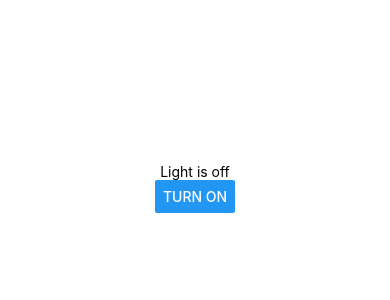
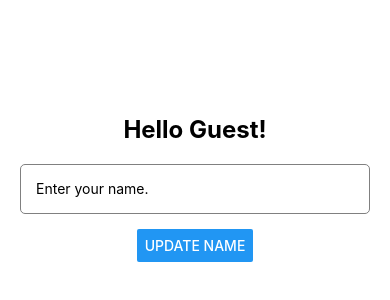
Before and after one commit to VS-PRAVIN/ForReactPractice, a React Native app: screen / in a window 390 px wide. Shown: the part 234-534 px from the top of the page. Built offline with nearby package versions, Linux system fonts and the light colour scheme.

Commit message:
Practice for Input Text

```diff
--- a/src/App.js
+++ b/src/App.js
@@ -1,18 +1,30 @@
 import React,{useState} from 'react';
-import {Text,View,Button} from 'react-native';
-import {styles} from './App.styles'
+import { View, Text, TextInput, Button} from 'react-native';
+import { styles} from './App.styles';
 
 export default function App(){
-  const [isOn,setIsOn] = useState(false);
+  const [name, setName] = useState('');
 
-  return(
-  <View style={styles.container}>
-    <Text>
-      Light is {isOn ? 'on' : 'off'}
-    </Text>
+  const [submittedText, setSubmittedText] = useState('Guest');
 
-    <Button title={isOn ?'Turn off' : 'Turn on'} onPress={() => setIsOn(!isOn)}/>
+  const handleUpdate = () => {
+    if(name.trim() !==''){
+      setSubmittedText(name);
+      setName('');
+    }
+  }
 
-  </View>
+  return (
+    <View style={styles.Container}>
+      <Text style={styles.title}>Hello {submittedText}!</Text>
+      <TextInput
+      style={styles.input}
+      placeholder="Enter your name."
+      value={name}
+      onChangeText={(text) => setName(text)}
+      />
+
+      <Button title="Update Name" onPress={handleUpdate}/>
+    </View>
   );
 }
--- a/src/App.styles.js
+++ b/src/App.styles.js
@@ -1,10 +1,26 @@
-import { StyleSheet } from 'react-native';
+import {StyleSheet} from 'react-native';
 
 export const styles = StyleSheet.create({
-  container: {
+  Container: {
     flex: 1,
-    backgroundColor: '#fff',
+    backgroundColor: 'white',
     alignItems: 'center',
     justifyContent: 'center',
+    padding: 20
   },
+  title: {
+    fontSize: 24,
+    fontWeight: 'bold',
+    marginBottom: 20,
+  },
+  input: {
+    width: '100%',
+    height:50,
+    borderWidth: 1,
+    borderColor: 'gray',
+    borderRadius: 5,
+    paddingHorizontal: 15,
+    backgroundColor: 'white',
+    marginBottom: 15,
+  }
 });
```
